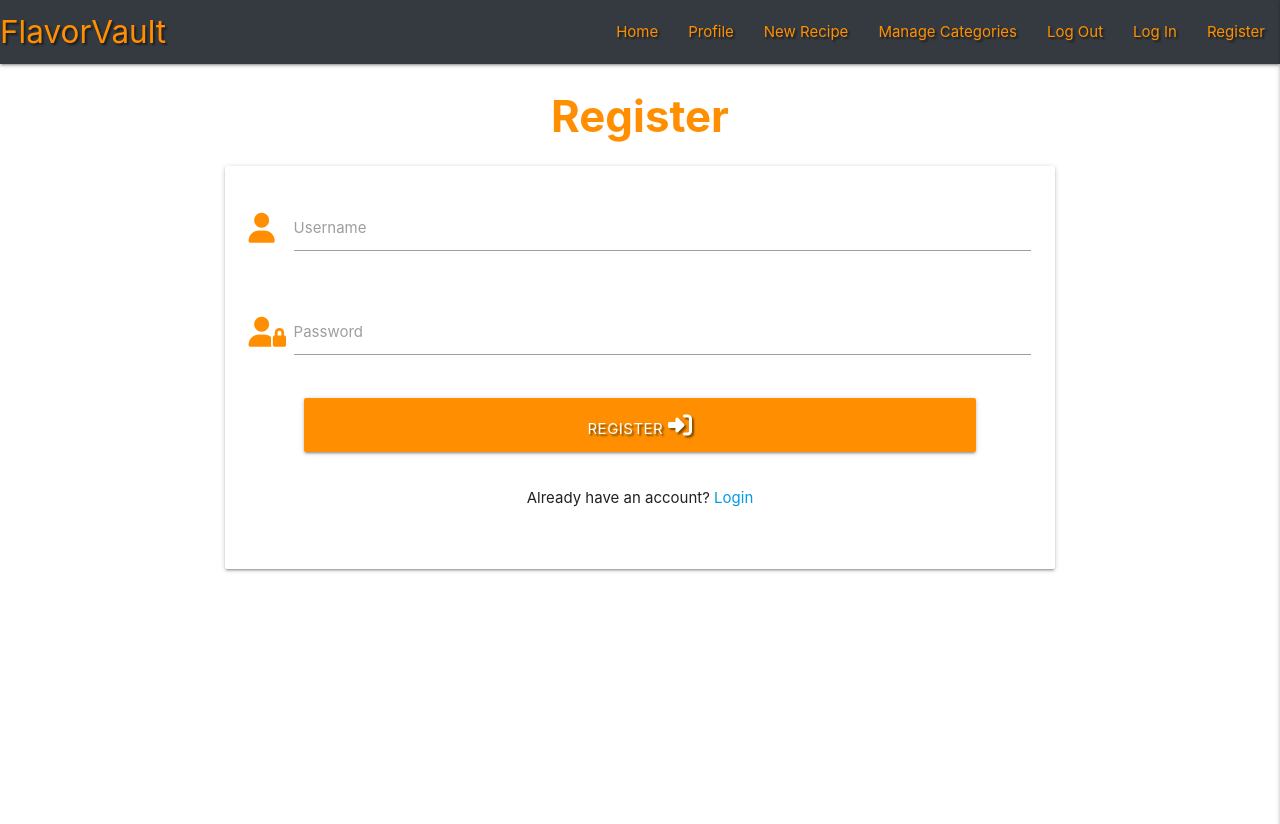
After one commit to EthanPeters96/FlavorVault, a Flask app: page /register in a window 1280 px wide. The commit adds this page. Shown: the top 824 px of the page. Run offline with Flask 3, Linux system fonts and the light colour scheme; some libraries are stand-ins or nearby versions.

Commit message:
Add registration route and template; update navigation links and styles
- Introduced a new registration route in app.py that renders the register.html template.
- Updated base.html to link to the new registration page.
- Added register.html to .prettierignore to exclude it from formatting.
- Enhanced CSS styles for the registration title and improved hover effects for menu icons.

```diff
--- a/app.py
+++ b/app.py
@@ -5,6 +5,7 @@ from flask import (
     redirect, request, session, url_for)
 from flask_pymongo import PyMongo
 from bson.objectid import ObjectId
+from werkzeug.security import generate_password_hash, check_password_hash
 if os.path.exists("env.py"):
     import env
 
@@ -25,6 +26,12 @@ def get_recipes():
     return render_template("recipes.html", recipes=recipes)
 
 
+@app.route("/register", methods=["GET", "POST"])
+def register():
+    return render_template("register.html")
+
+
+
 if __name__ == "__main__":
     app.run(host=os.environ.get("IP"),
             port=int(os.environ.get("PORT")),
--- a/static/css/style.css
+++ b/static/css/style.css
@@ -1,20 +1,28 @@
+/* Text shadow for the register title */
 .text-shadow {
     text-shadow: 2px 2px 2px rgba(0, 0, 0, 0.5);
 }
 
+/* Navbar background color */
 .nav-extended {
     background-color: #343a40;
 }
 
+/* Menu icon color */
 .sidenav {
     background-color: #343a40;
 }
 
+/* Menu icon color */
 .sidenav-trigger .fa-bars {
     color: #ef6c00; /* orange darken-3 */
 }
 
-/* Optional hover effect */
+/* Hover effect for the menu icon */
 .sidenav-trigger .fa-bars:hover {
     color: #ff9800; /* lighter orange on hover */
 }
+
+#register-title {
+    font-weight: bold;
+}
--- a/templates/base.html
+++ b/templates/base.html
@@ -27,7 +27,7 @@
                         <li><a href="#" class="amber-text text-darken-3">Manage Categories</a></li>
                         <li><a href="#" class="amber-text text-darken-3">Log Out</a></li>
                         <li><a href="#" class="amber-text text-darken-3">Log In</a></li>
-                        <li><a href="#" class="amber-text text-darken-3">Register</a></li>
+                        <li><a href="{{ url_for('register') }}" class="amber-text text-darken-3">Register</a></li>
 
                     </ul>
                 </div>
@@ -42,7 +42,7 @@
                 <li><a href="#" class="amber-text text-darken-3">Manage Categories</a></li>
                 <li><a href="#" class="amber-text text-darken-3">Log Out</a></li>
                 <li><a href="#" class="amber-text text-darken-3">Log In</a></li>
-                <li><a href="#" class="amber-text text-darken-3">Register</a></li>
+                <li><a href="{{ url_for('register') }}" class="amber-text text-darken-3">Register</a></li>
             </ul>
         </header>
 
--- /dev/null
+++ b/templates/register.html
@@ -0,0 +1,43 @@
+{% extends "base.html" %}
+
+{% block content %}
+
+<h3 id="register-title" class="amber-text text-darken-3 center-align">Register</h3>
+
+<div class="row">
+    <form class="col s12 m8 offset-m2" method="POST" action="{{ url_for('register') }}">
+        <div class="card-panel">
+            <!-- Username input field -->
+            <div class="row">
+                <div class="input-field col s12">
+                    <i class="fas fa-user prefix amber-text text-darken-3"></i>
+                    <input id="username" name="username" type="text" class="validate">
+                    <label for="username">Username</label>
+                </div>
+            </div>
+
+            <!-- Password input field -->
+            <div class="row">
+                <div class="input-field col s12">
+                    <i class="fas fa-user-lock prefix amber-text text-darken-3"></i>
+                    <input id="password" name="password" type="password" class="validate">
+                    <label for="password">Password</label>
+                </div>
+            </div>
+
+            <!-- Register button & link to login -->
+            <div class="row">
+                <button type="submit" class="col s10 offset-s1 btn-large amber darken-3 text-shadow">
+                    Register <i class="fas fa-sign-in-alt"></i>
+                </button>
+            </div>
+            <div class="row">
+                <div class="col s12">
+                    <p class="center-align">Already have an account? <a href="#">Login</a></p>
+                </div>
+            </div>
+        </div>
+    </form>
+</div>
+
+{% endblock %}
```
Also changed, not shown: 1 other file.
